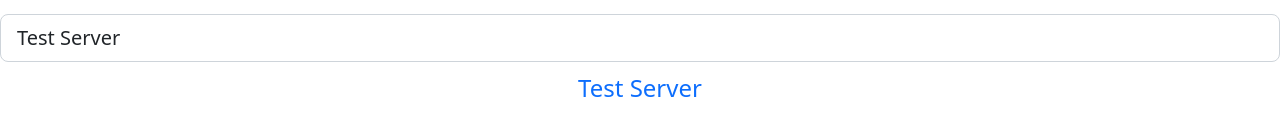
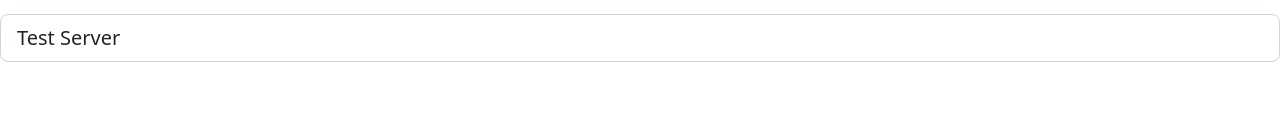
Before and after one commit to palashgupta94/my-first-app, an Angular app: page / in a window 1280 px wide. Shown: the part 509-644 px from the top of the page. Built offline with nearby package versions, Linux system fonts and the light colour scheme.

Commit message:
added all 4 databing forms togeather

```diff
--- a/src/app/servers/servers.component.html
+++ b/src/app/servers/servers.component.html
@@ -27,4 +27,4 @@ placeholder=".form-control-lg" aria-label=".form-control-lg example"
 placeholder=".form-control-lg" aria-label=".form-control-lg example"
 [(ngModel)]="serverName">
 
-<p class="m-2 text-center fs-4 text-primary">{{ serverName }}</p>
+<!-- <p class="m-2 text-center fs-4 text-primary">{{ serverName }}</p> -->
--- a/src/app/servers/servers.component.ts
+++ b/src/app/servers/servers.component.ts
@@ -18,7 +18,7 @@ export class ServersComponent {
 
   getServerCreationStatus(): void {
 
-    this.serverCreationStatus = "server created successfully";
+    this.serverCreationStatus = "server created successfully and name is " + this.serverName;
   }
 
   onUpdateServerName(event:any){
```
